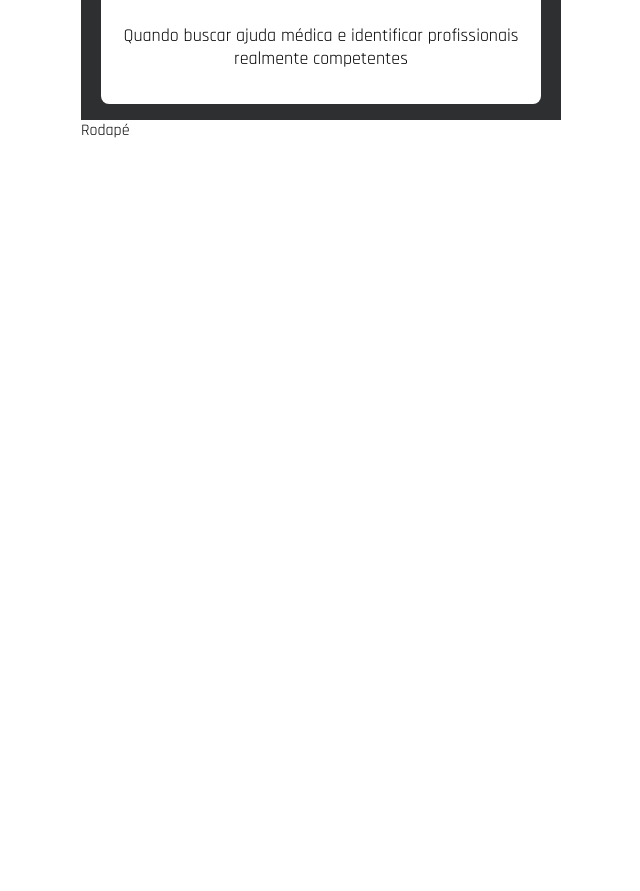
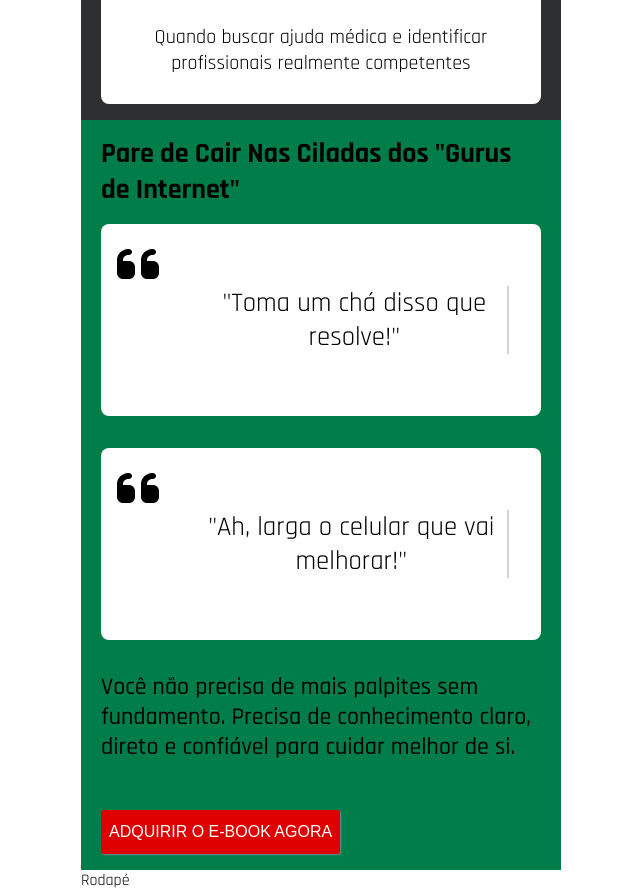
Before and after one commit to LucasCosta0117/landing-page-enxaqueca, a Vue app: page / in a window 1280 px wide. Shown: the part 1420-2311 px from the top of the page, without its empty margins (319-959 px from the left). Before the commit the page ends 1561 px from the top, so only its background shows below. Built offline with nearby package versions, Linux system fonts and the light colour scheme.

Commit message:
feat: implementa os cards de citações na home e estrutura a terceira seção da página

```diff
--- a/src/components/SimpleTipCard.vue
+++ b/src/components/SimpleTipCard.vue
@@ -83,7 +83,7 @@ export default {
     height: 50%;
 }
 .tip-card-text {
-    font-size: 1.125rem;
+    font-size: 1.25rem;
     font-weight: 400;
     margin-top: 1rem;
     text-align: center;
--- a/src/pages/HomePage.vue
+++ b/src/pages/HomePage.vue
@@ -42,6 +42,27 @@
           />
         </div>
       </section>
+      <section id="section3" class="section-content">
+        <h2 class="section-title">Pare de Cair Nas Ciladas dos "Gurus de Internet"</h2>
+        <div class="quote-card-box">
+          <quote-card
+            textCard="Toma um chá disso que resolve!"
+          />
+          <quote-card
+            textCard="Ah, larga o celular que vai melhorar!"
+          />
+          <p class="paragraph-text">
+            Você não precisa de mais palpites sem fundamento.
+            Precisa de conhecimento claro, direto e confiável para cuidar melhor de si.
+          </p>
+          <div class="btn-input">
+            <sall-button
+              :btnTextValue="label.btnSec1"
+              :btnBgColor="colorBtn.btnSec2"
+            />
+          </div>
+        </div>
+      </section>
     </div>
     <div class="footer-content">
       Rodapé
@@ -52,6 +73,7 @@
 <script>
 import SallButton from '@/components/SallButton.vue'
 import SimpleTipCard from '@/components/SimpleTipCard.vue';
+import QuoteCard from '@/components/QuoteCard.vue';
 
 /**
  * Responsável por organizar todo o conteúdo da landing page
@@ -61,6 +83,7 @@ export default {
     components: {
       SallButton,
       SimpleTipCard,
+      QuoteCard
     },
     data() {
         return {
@@ -68,7 +91,7 @@ export default {
            * Legendas para botões/inputs
            */
           label: {
-            btnSec1:'BAIXAR E-BOOK AGORA'
+            btnSec1:'ADQUIRIR O E-BOOK AGORA'
           },
           /**
            * Cor para os botões de download durante as seções
@@ -150,4 +173,17 @@ export default {
   gap: 2rem;
   margin-bottom: 1rem;
 }
+#section3 {
+  background-color: #007d48;
+}
+#section3 .section-title {
+  color: #000000;
+  margin: 1rem 0;
+}
+.quote-card-box {
+  display: flex;
+  flex-direction: column;
+  gap: 2rem;
+  margin-bottom: 1rem;
+}
 </style>
```
